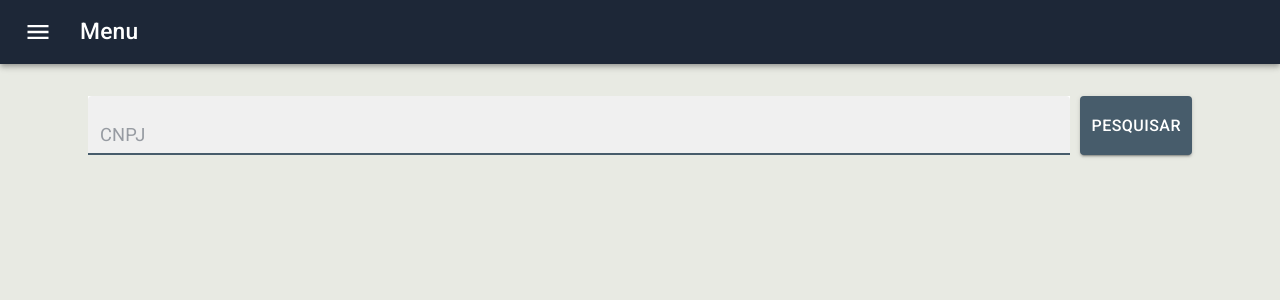
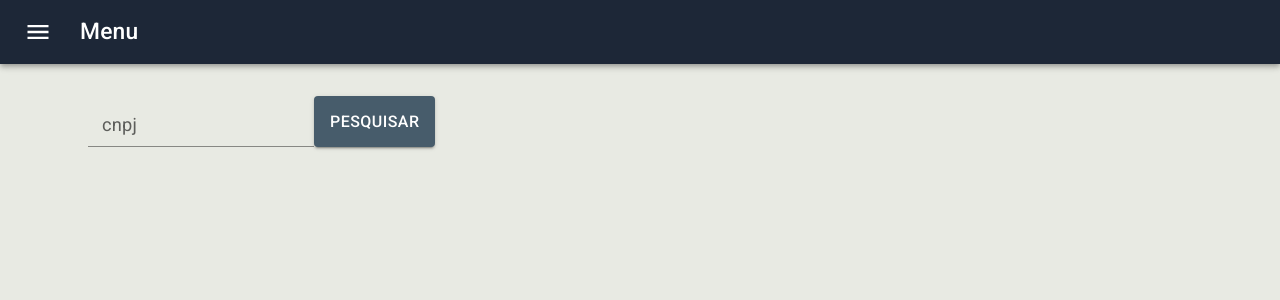
Before and after one commit to ettoreMB/estabelecimentos_front, a Next.js app: page /search in a window 1280 px wide. Shown: the top 300 px of the page. Built offline with nearby package versions, Linux system fonts and the light colour scheme.

Commit message:
CNE change

```diff
--- /dev/null
+++ b/src/components/Form/InputCnpj.tsx
@@ -0,0 +1,27 @@
+import {  forwardRef, ForwardRefRenderFunction, useCallback, FormEvent } from "react";
+import {  FilledInputProps, FormControl,Input, InputLabel, FormHelperText } from "@mui/material";
+import { FieldError} from 'react-hook-form'
+import { cnpjMask } from "../../utils/masks";
+interface InputProps extends FilledInputProps {
+  label?: string;
+  name: string;
+  err?: FieldError
+}
+
+
+
+const InputBase:ForwardRefRenderFunction<HTMLInputElement, InputProps>
+  = ({name, label, err = null, ...rest}, ref) => {
+
+
+
+    return (
+      <FormControl variant="outlined"   >
+        {!!label  && <InputLabel htmlFor={name}>{name}</InputLabel> }
+         <Input id={name}  name={name} error={!!err}  ref={ref} {...rest} />
+         {!!err && (<FormHelperText>{err?.message}</FormHelperText>)}
+      </FormControl>
+    )
+  }
+
+  export const InputCnpj = forwardRef(InputBase)
--- a/src/pages/search/index.tsx
+++ b/src/pages/search/index.tsx
@@ -7,43 +7,23 @@ import { useMutation } from 'react-query';
 import NumberFormat from 'react-number-format';
 
 import LoadingButton from '@mui/lab/LoadingButton';
-import {  Box, Button, Container, Input, Snackbar, TextField } from '@mui/material';
+import {  Box, Button, Container, Snackbar, TextField } from '@mui/material';
 import { PageLayout } from '../../components/PageLayout';
 import { useSnackbar } from 'notistack';
 import { api } from '../../services/apiClient';
 import { queryClient } from '../../services/queryClient';
+import { InputCnpj } from '../../components/Form/InputCnpj';
 
 type SearchCNPJFormData = {
   cnpj: string;
 }
 
-function TextMaskCustom(props) {
-  const { inputRef, ...other } = props;
 
-  return (
-    <NumberFormat
-    {...other}
-    isNumericString
-    type={`text`}
-    format={'###.###.##/####-##'}
-  />
-  );
-}
 
 export default function Home()   {
 
-  const [values, setValues] = React.useState({});
-
-  const handleChange = name => event => {
-    setValues({
-      ...values,
-      [name]: event.target.value
-    });
-  };
-
-
   const searchCnpjSchema = yup.object().shape({
-    cnpj: yup.string().required('CNPJ Obrigatório')
+    cnpj: yup.number().required('CNPJ Obrigatório').typeError('Deve ser um número').transform((o, v) => parseInt(v.replace(/,/g, '')))
   })
 
   const { enqueueSnackbar } = useSnackbar();
@@ -69,8 +49,9 @@ export default function Home()   {
   })
 
   const handleSearchCNPJ: SubmitHandler<SearchCNPJFormData> = async(value) => {
-    await new Promise(resolve => setTimeout(resolve, 2000))
-    await searchCnpj.mutateAsync(value)
+    await new Promise(resolve => setTimeout(resolve, 1000))
+    console.log(value)
+    // await searchCnpj.mutateAsync(checkedValue)
   }
 
   return (
@@ -89,25 +70,21 @@ export default function Home()   {
             }}
             component="form"
             onSubmit={handleSubmit(handleSearchCNPJ)}>
-          <TextField
-          sx={{
-            marginRight: '10px'
-          }}
 
-            variant="filled"
-            placeholder='CNPJ'
-            required
-            fullWidth
-            type={"text"}
-            id="cnpj"
-            autoFocus
-            onChange={handleChange("textmask")}
-            InputProps={{
-              inputComponent: TextMaskCustom
-            }}
-            {...register('cnpj')}
-            error={errors.cnpj}
-          />
+            <InputCnpj
+              sx={{
+                marginRight: '10px'
+              }}
+              required
+              fullWidth
+              type='text'
+              mask='cnpj'
+              name="nome"
+              label='label'
+              {...register("cnpj")}
+              err={errors.cnpj}
+              inputProps={{ maxLength: 17 }}
+            />
 
           {isSubmitting ? (
           <LoadingButton
--- a/src/pages/table/index.tsx
+++ b/src/pages/table/index.tsx
@@ -56,7 +56,7 @@ export default function Table() {
     { field: 'Razao Social', flex: 1},
     { field: 'Nome Fantasia',flex: 1 },
     { field: 'matriz',  },
-    { field: 'Codigo Atividade Economica',  },
+    { field: 'CNAE',  },
     { field: 'Cidade', },
     { field: 'Estado', },
   ]
@@ -70,6 +70,7 @@ export default function Table() {
       matriz: value.matriz_filial,
       Cidade: value.endereco_cidade,
       Estado: value.endereco_estado,
+      CNAE: value.cod_atividade_economica
 
     }
   })
--- /dev/null
+++ b/src/utils/masks/index.ts
@@ -0,0 +1,10 @@
+import { FormEvent } from "react";
+
+export function cnpjMask(e: FormEvent<HTMLInputElement>) {
+  e.currentTarget.maxLength = 17;
+  let value = e.currentTarget.value;
+  value = value.replace(/\D/g, "")
+  value = value.replace(/(\d{2})(\d{3})(\d{3})(\d{4})(\d)/, "$1.$2.$3/$4-$5");
+  e.currentTarget.value = value
+  return e;
+}
```
